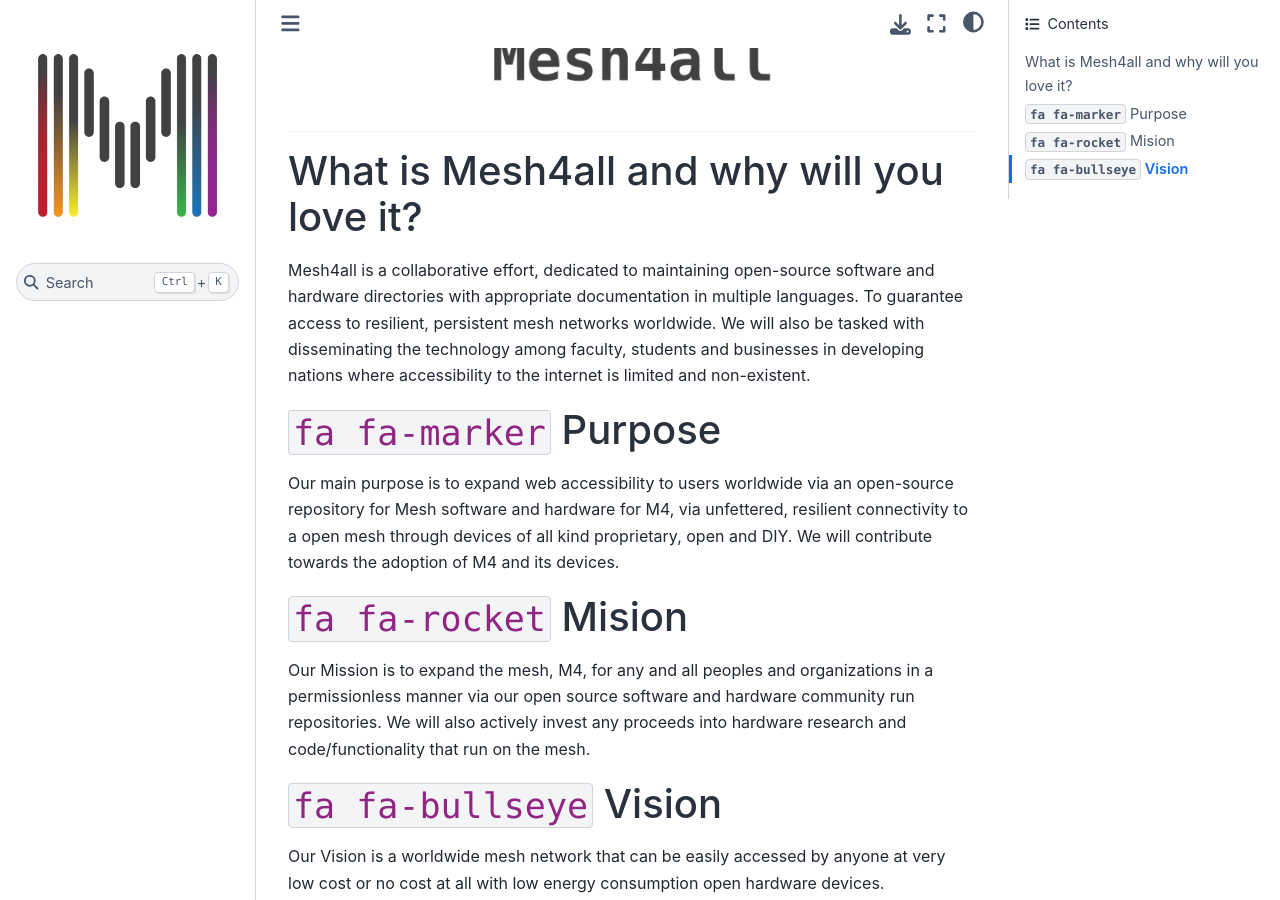
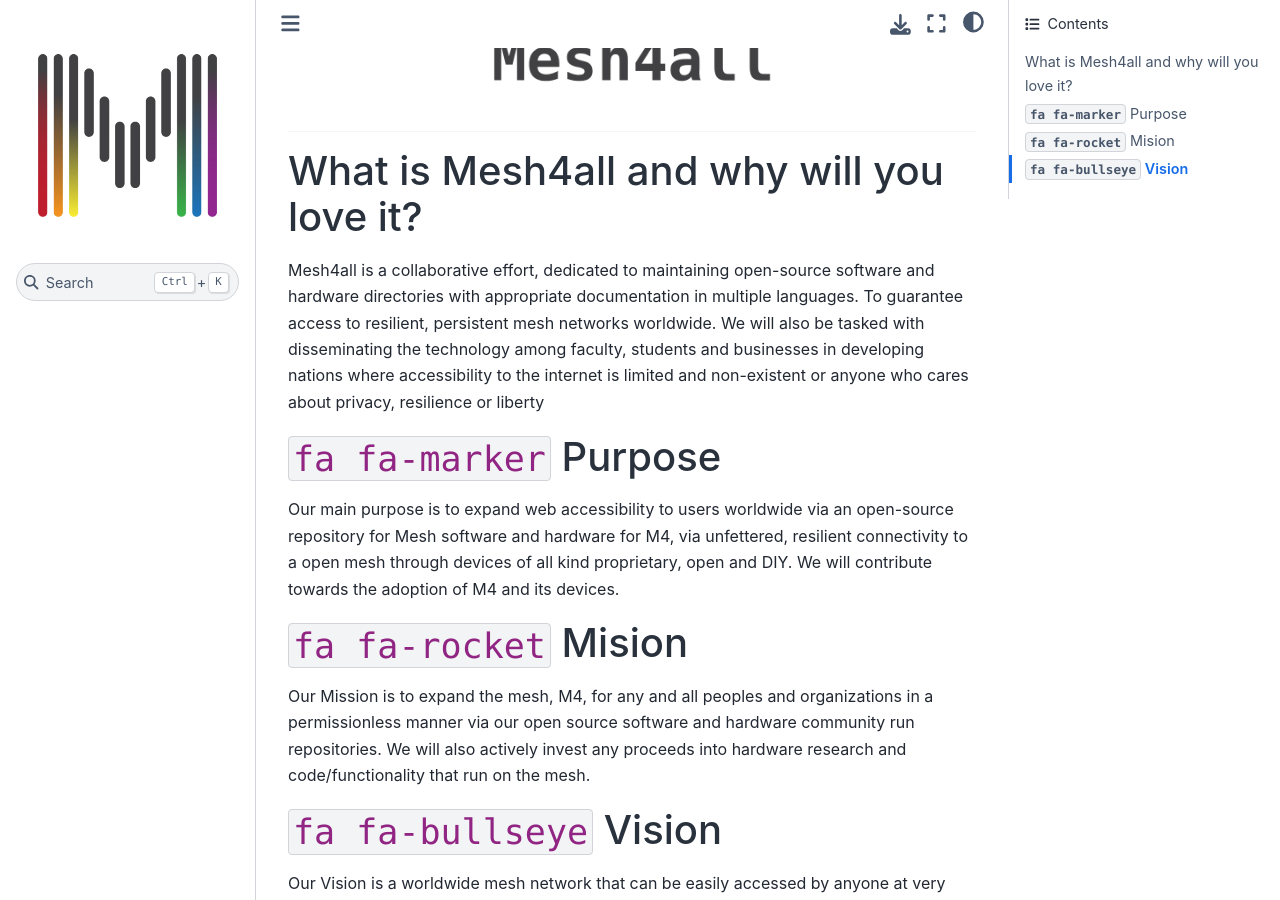
Before and after one commit to Mesh4all/Mesh4all, a Sphinx documentation site: the page built from docs/sphinx/source/index.rst, in a window 1280 px wide and 900 px high, scrolled down 352 px. Built offline with Sphinx 7.4.7 and the Sphinx Book theme 1.1.4, drawn with Linux system fonts in a browser that asks for light colours; cross-references to code outside the pages are shown as plain code.

Commit message:
Update index.rst

```diff
--- a/docs/sphinx/source/index.rst
+++ b/docs/sphinx/source/index.rst
@@ -18,7 +18,7 @@
 To guarantee access to resilient, persistent mesh networks worldwide.
 We will also be tasked with disseminating the technology among faculty, students
 and businesses in developing nations where accessibility to the internet is limited
-and non-existent.
+and non-existent or anyone who cares about privacy, resilience or liberty
 
 :icon:`fa fa-marker` Purpose
 ----------------------------
```
